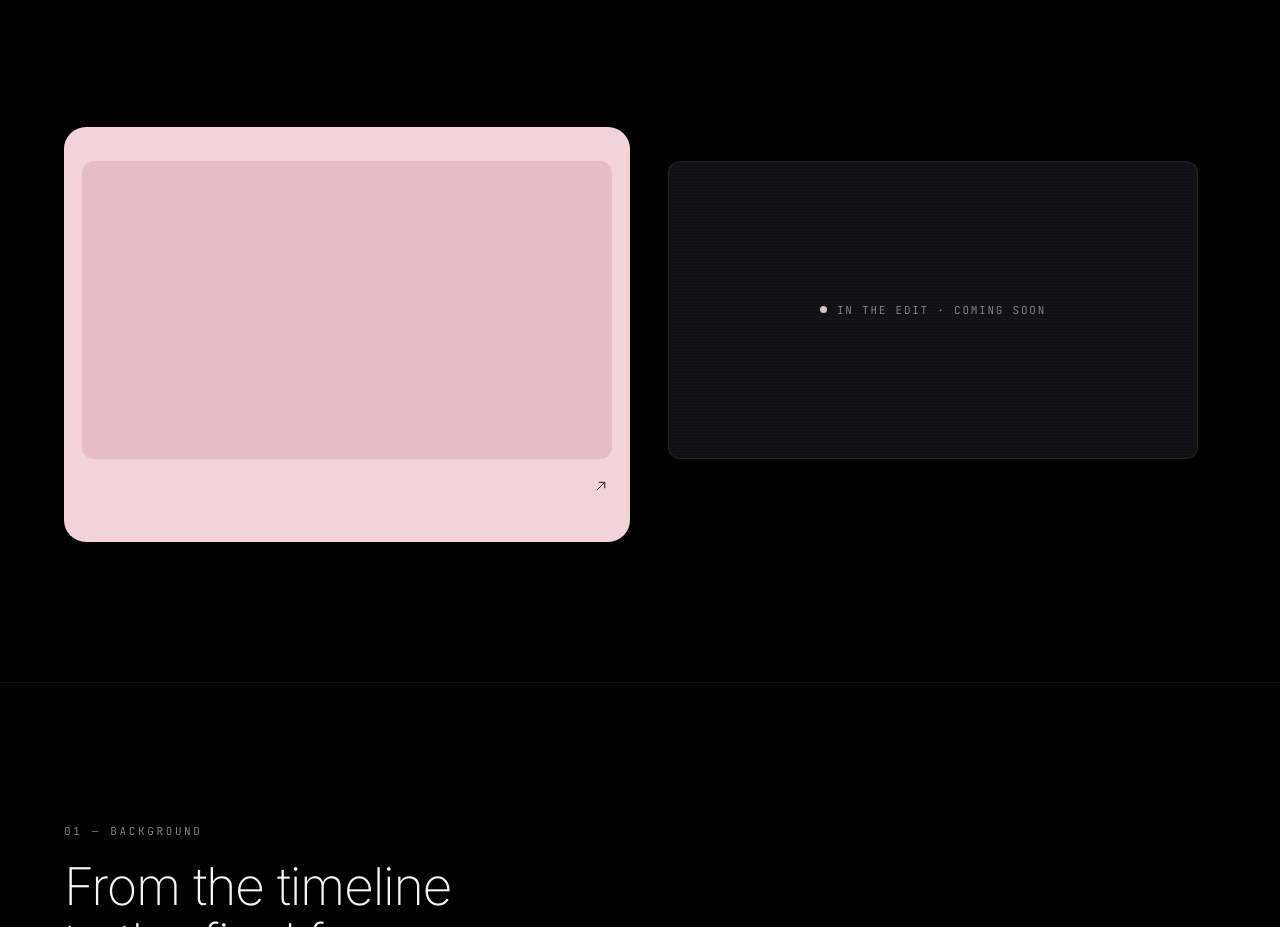
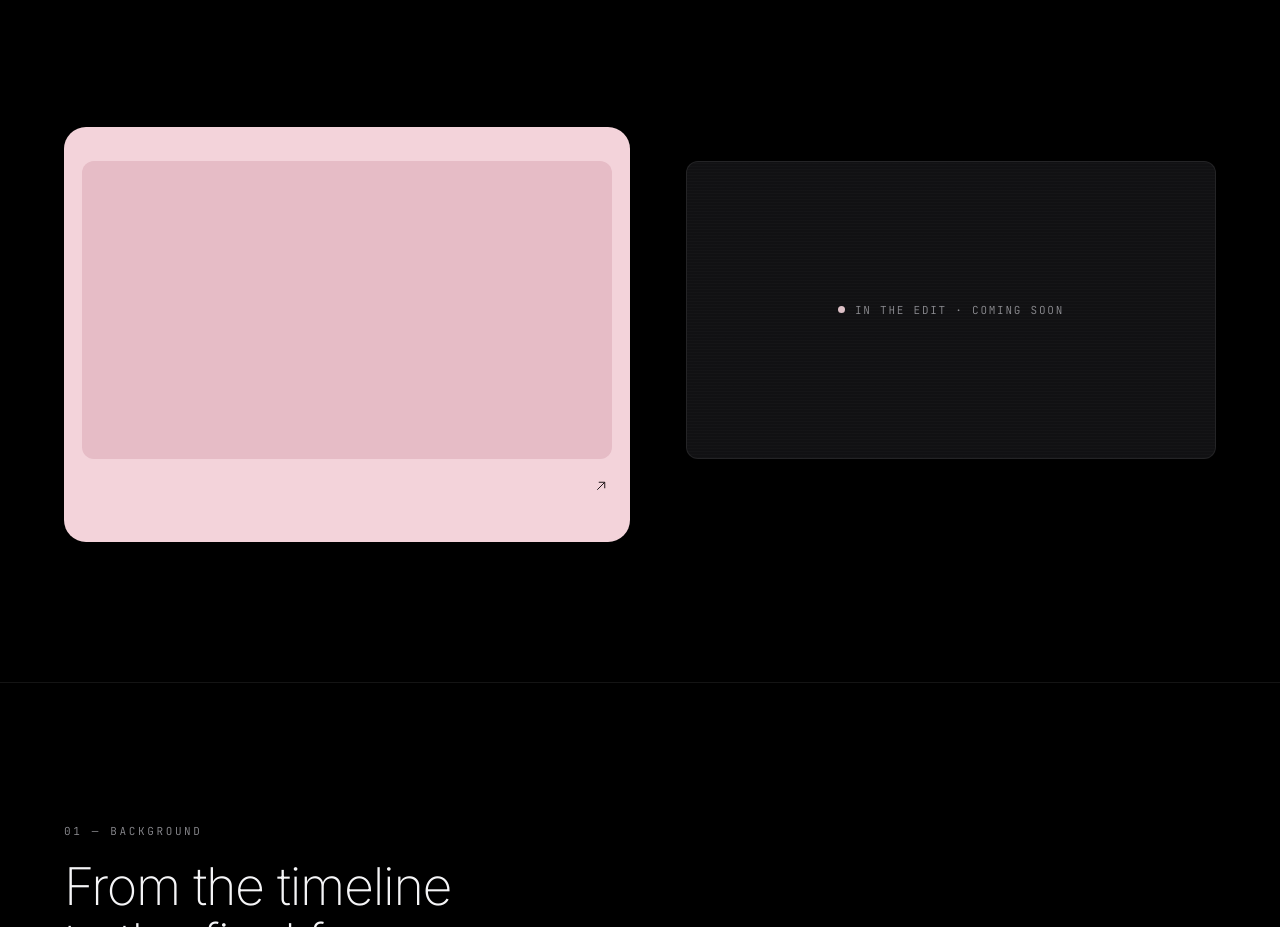
Before and after one commit to grigoriitvorogov/site, a plain HTML site: page index.html in a window 1280 px wide. Shown: the part 1220-2147 px from the top of the page. Drawn offline with Linux system fonts and the light colour scheme; no server answers.

Commit message:
Align VFX breakdown with the right edge of showreel and cuts
Co-Authored-By: Claude Opus 5.5 <noreply@anthropic.com>
Claude-Session: https://claude.ai/code/session_019tq8gqbicYgXbZtqM9qkg4

```diff
--- a/styles.css
+++ b/styles.css
@@ -120,7 +120,8 @@ button { font: inherit; color: inherit; }
 .latest__card { --ink: #1c1316; display: flex; flex-direction: column; padding: 18px 18px 22px; border-radius: 22px; min-width: 0; }
 .latest__card--pink { background: var(--pink, #f3d3da); color: var(--ink); transition: transform .6s var(--ease), box-shadow .6s var(--ease), opacity 1.1s var(--ease); }
 .latest__card--pink:hover { transform: translateY(-3px); box-shadow: 0 24px 60px rgba(243, 211, 218, .12); }
-.latest__card--plain { color: var(--fg); }
+/* right card: same frame size as the pink one, but pushed to the right edge so it lines up with the showreel and the cuts grid */
+.latest__card--plain { color: var(--fg); padding-left: 36px; padding-right: 0; }
 .latest__card:nth-child(2) { transition-delay: 100ms; }
 .latest__top { display: flex; justify-content: space-between; gap: 12px; font-size: 11px; letter-spacing: .2em; text-transform: uppercase; margin: 2px 2px 14px; }
 .latest__card--pink .latest__top { color: rgba(28, 19, 22, .62); }
@@ -148,6 +149,7 @@ button { font: inherit; color: inherit; }
   .latest-wrap { padding-bottom: 100px; }
   .latest { grid-template-columns: 1fr; gap: 40px; }
   .latest__card { border-radius: 16px; padding: 14px 14px 18px; }
+  .latest__card--plain { padding-left: 14px; padding-right: 14px; }
 }
 
 /* cuts (16:9 grid) */
```
